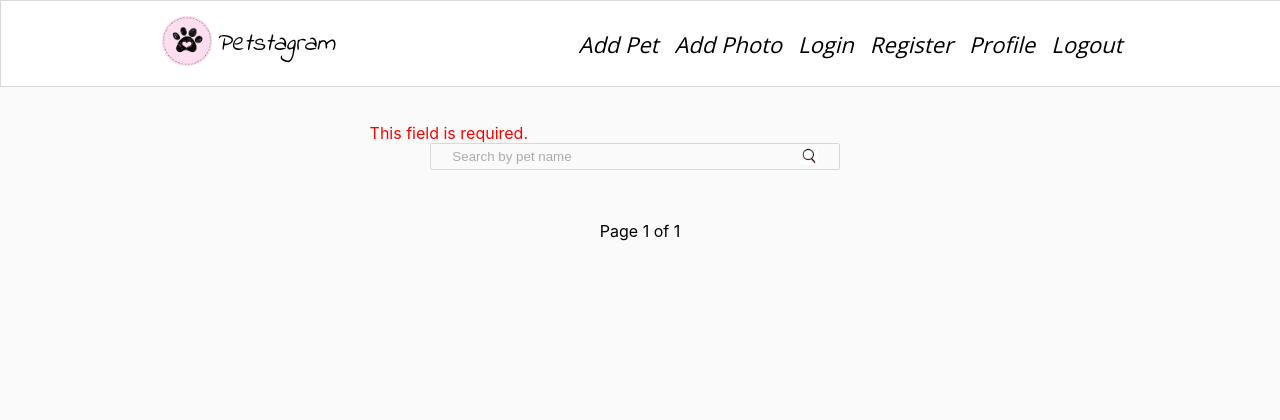
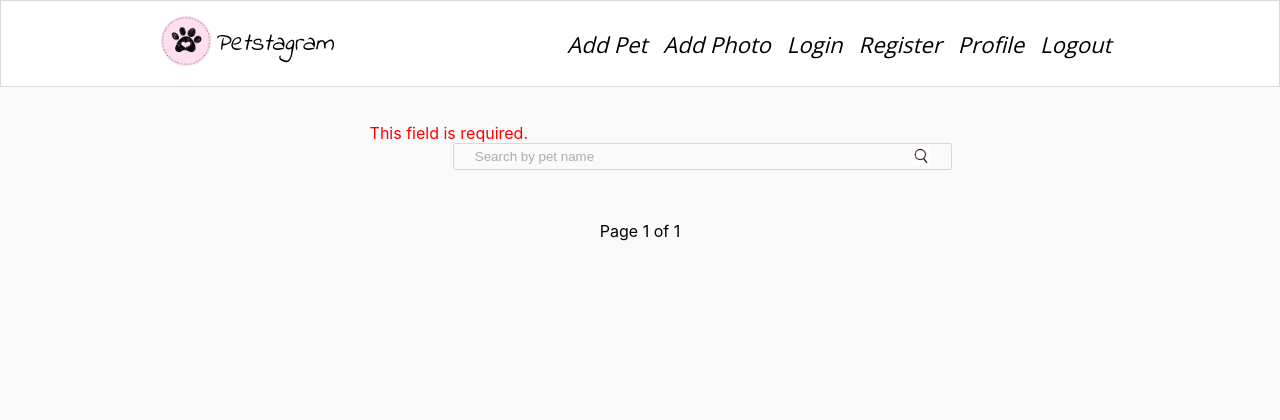
Before and after one commit to RaffyPetrov/Petstagram, a Django app: page / in a window 1280 px wide. Shown: the top 420 px of the page. Run offline with Django 5.2, Linux system fonts and the light colour scheme; data that the repository does not hold is empty.

Commit message:
fix: fixed home.css file

```diff
--- a/static/css/home.css
+++ b/static/css/home.css
@@ -8,8 +8,7 @@
 }
 
 body {
-    font-family: -apple-system, system-ui, "Segoe UI", Roboto, Oxygen, Ubuntu,
-    Cantarell, "Open Sans", "Helvetica Neue", sans-serif;
+    font-family: -apple-system, system-ui, "Segoe UI", Roboto, Oxygen, Ubuntu, Cantarell, "Open Sans", "Helvetica Neue", sans-serif;
     background: #fafafa;
     min-height: 100vh;
 }
@@ -25,7 +24,7 @@ body {
     align-items: center;
     justify-content: center;
     background: rgb(255, 255, 255);
-    width: 101%;
+    width: 100%;
     border: 1px solid rgb(218, 217, 217);
     font-family: "Open Sans", sans-serif;
 }
@@ -54,7 +53,7 @@ body {
 }
 
 .searchbar {
-    width: -10%;
+    width: 100%;
     margin: 0 18% 5% 0;
     text-align: end;
 }
@@ -104,7 +103,6 @@ body {
 .nav-links {
     font-weight: lighter;
     color: rgb(172, 172, 172);
-    /* background: #333 ; */
 }
 
 .nav-group .nav-item {
@@ -145,7 +143,6 @@ main {
     width: 100%;
     min-height: 95vh;
     display: flex;
-    /*align-items: center;*/
     justify-content: center;
 }
 
@@ -168,7 +165,6 @@ main .container {
     margin-bottom: 20px;
     position: relative;
     width: 100%;
-    /* min-height: 400px; */
     display: inline-block;
     border: 1px solid rgba(7, 7, 7, 0.24);
 }
@@ -212,7 +208,6 @@ main .container {
     width: 100%;
     height: 100%;
     border-radius: 50%;
-    margin-top: 0;
     overflow: hidden;
     display: flex;
     align-items: center;
@@ -224,7 +219,6 @@ main .container {
     width: 100%;
     height: 100%;
     object-fit: cover;
-    margin-top: 0 !important;
 }
 
 .cover {
@@ -242,10 +236,6 @@ main .container {
     font-weight: 500;
     line-height: 1em;
     white-space: nowrap;
-}
-
-.col-9 .card .top .userDetails h3 span {
-    font-size: 0.75em;
 }
 
 .col-9 .card .top .userDetails h3 span {
@@ -425,7 +415,6 @@ i {
         min-height: 400px;
         margin: 10px 0 15px;
     }
-
 }
 
 div.footer {
@@ -448,8 +437,6 @@ div.footer {
 .footer a:hover {
     color: #ff0000;
 }
-
-
 
 /* Pagination styles */
 .pagination {
```
